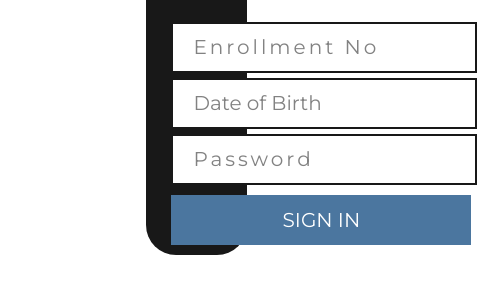
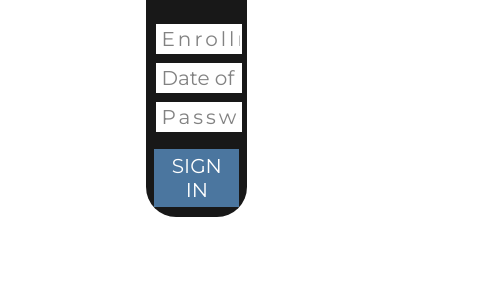
Before and after one commit to pandeyroshan/roshan172.github.io, a plain HTML site: page CSI/login.html in a window 390 px wide. Shown: the part 120-414 px from the top of the page, 477 px wide, since content can reach past the window. Drawn offline with Linux system fonts and the light colour scheme.

Commit message:
Responsive to all display size :)

```diff
--- a/CSI/login.css
+++ b/CSI/login.css
@@ -16,12 +16,13 @@
 .entry{
 	font-family: 'Montserrat', sans-serif;
 	font-size: 20px;
-	height: 45px;
-	width: 280px;
-	margin-left: 25px;
+	width: 78%;
+	padding-top: 3%;
+	padding-bottom: 3%;
+	margin-left: 8%;
 	border-style: solid;
 	border-color: #000000;
-	padding-left: 20px;
+	padding-left: 5%;
 	outline: none;
 }
 #MemberCode{
@@ -46,10 +47,11 @@
 	border-color: #386895;
 }
 .signInButton{
-	height: 50px;
-	width: 300px;
+	width: 84%;
+	padding-top: 3%;
+	padding-bottom: 3%;
 	background-color: #386895;
-	margin-left: 25px;
+	margin-left: 8%;
 	font-size: 20px;
 	font-family: 'Montserrat', sans-serif;
 	opacity: 1;
@@ -57,6 +59,7 @@
 	border-style: solid;
 	border-color: #386895;
 	color: #ffffff;
+	margin-top: 5%;
 	margin-bottom: 10%;
 }
 .signInButton:hover{
```
